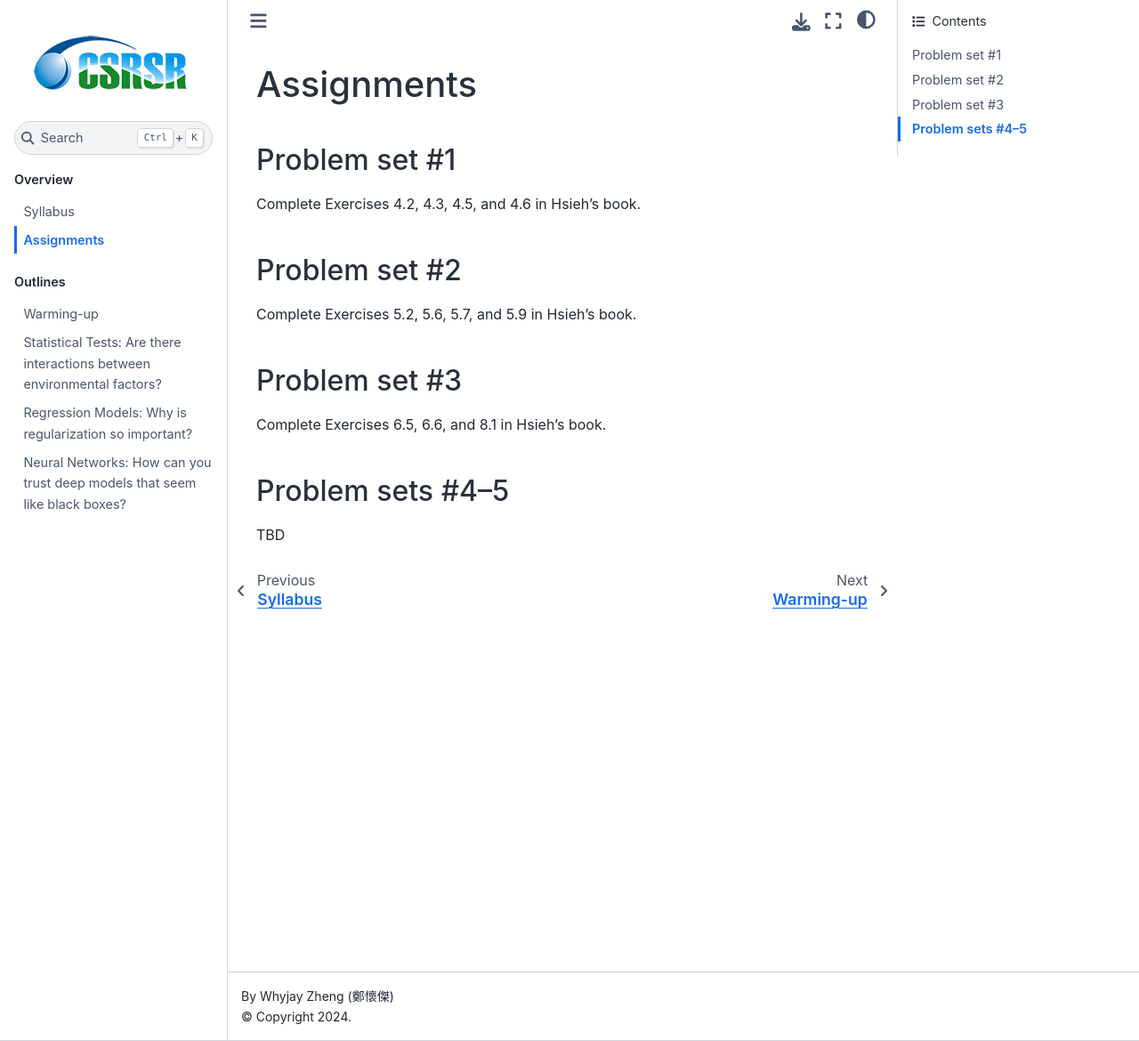
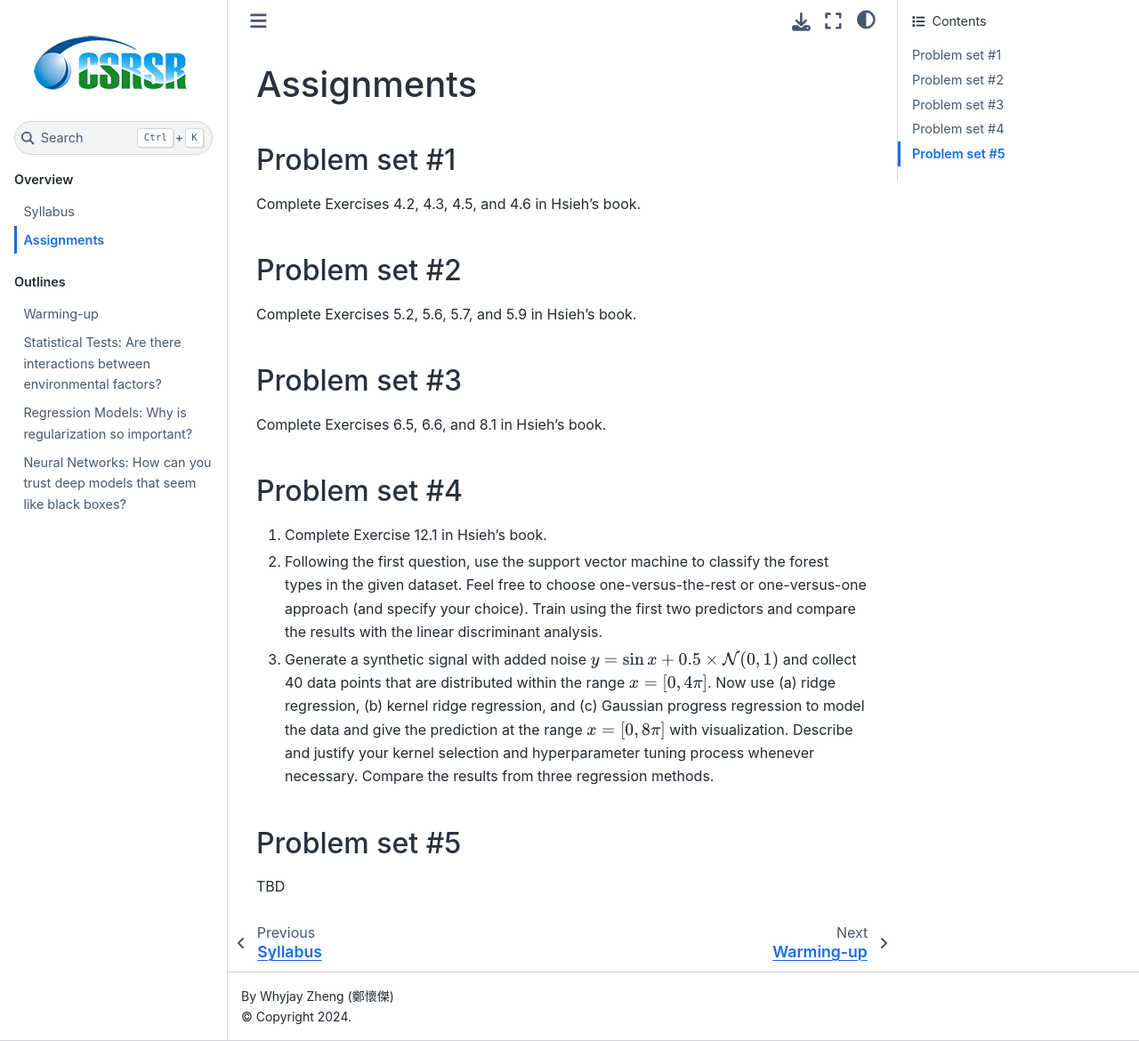
Before and after one commit to whyjz/ncu-env-data-science-zhtw, a Jupyter Book: the page built from docs/assignments.md, in a window 1280 px wide and 1170 px high. Shown: the whole window at 89% size. Built offline with Jupyter Book 1.0.4 settings and Sphinx 7.4.7 and the Sphinx Book theme 1.1.4, drawn with Linux system fonts in a browser that asks for light colours.

Commit message:
Update problem set 4

```diff
--- a/docs/assignments.md
+++ b/docs/assignments.md
@@ -12,6 +12,12 @@ Complete Exercises 5.2, 5.6, 5.7, and 5.9 in Hsieh's book.
 
 Complete Exercises 6.5, 6.6, and 8.1 in Hsieh's book.
 
-## Problem sets #4--5
+## Problem set #4
+
+1. Complete Exercise 12.1 in Hsieh's book.
+2. Following the first question, use the support vector machine to classify the forest types in the given dataset. Feel free to choose one-versus-the-rest or one-versus-one approach (and specify your choice). Train using the first two predictors and compare the results with the linear discriminant analysis.
+3. Generate a synthetic signal with added noise $y = \sin x + 0.5 \times \mathcal{N}(0, 1)$ and collect 40 data points that are distributed within the range $x = [0, 4\pi]$. Now use (a) ridge regression, (b) kernel ridge regression, and (c) Gaussian progress regression to model the data and give the prediction at the range $x = [0, 8\pi]$ with visualization. Describe and justify your kernel selection and hyperparameter tuning process whenever necessary. Compare the results from three regression methods.
+
+## Problem set #5
 
 TBD
```
Also changed, not shown: docs/syllabus.md (+1 -1 lines).
